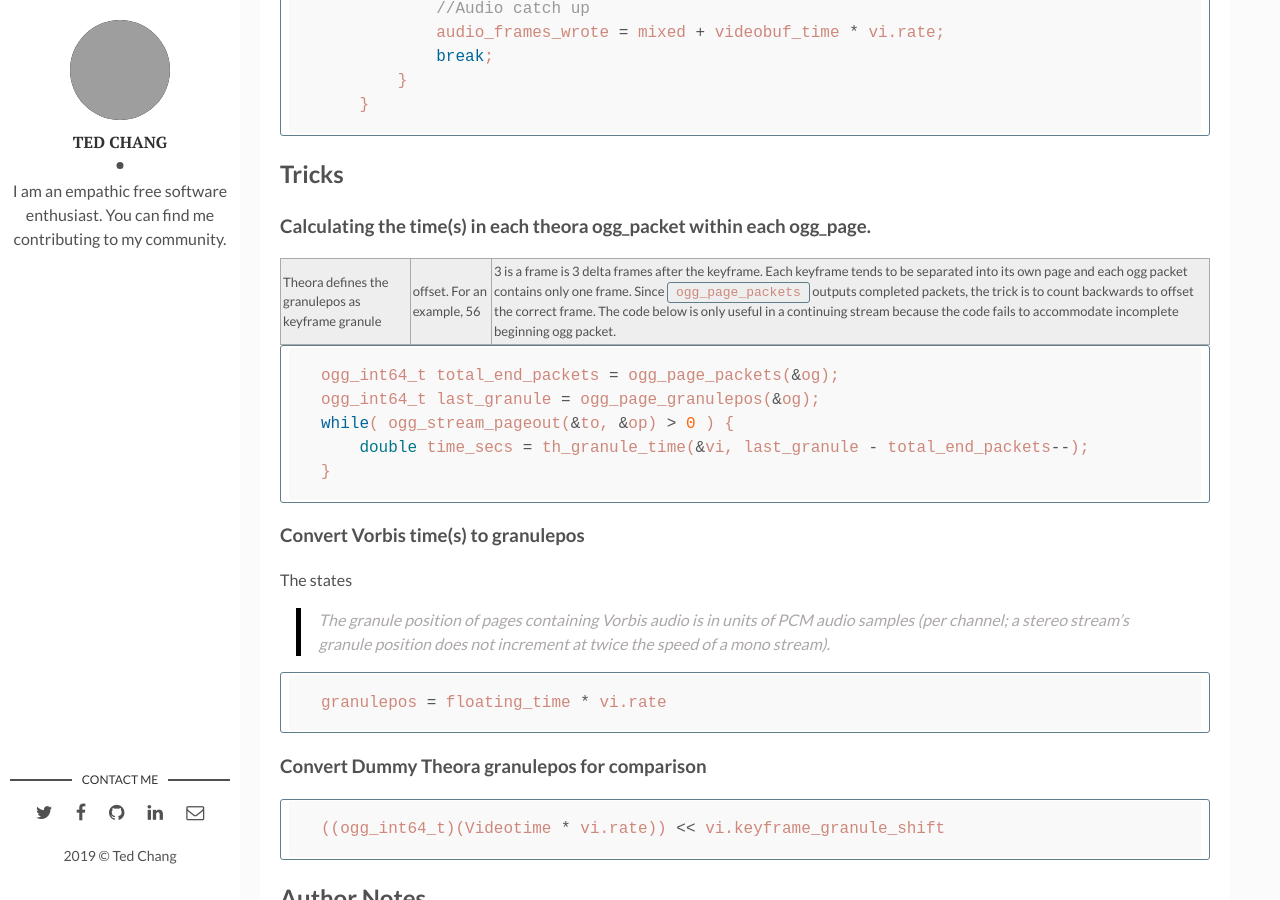
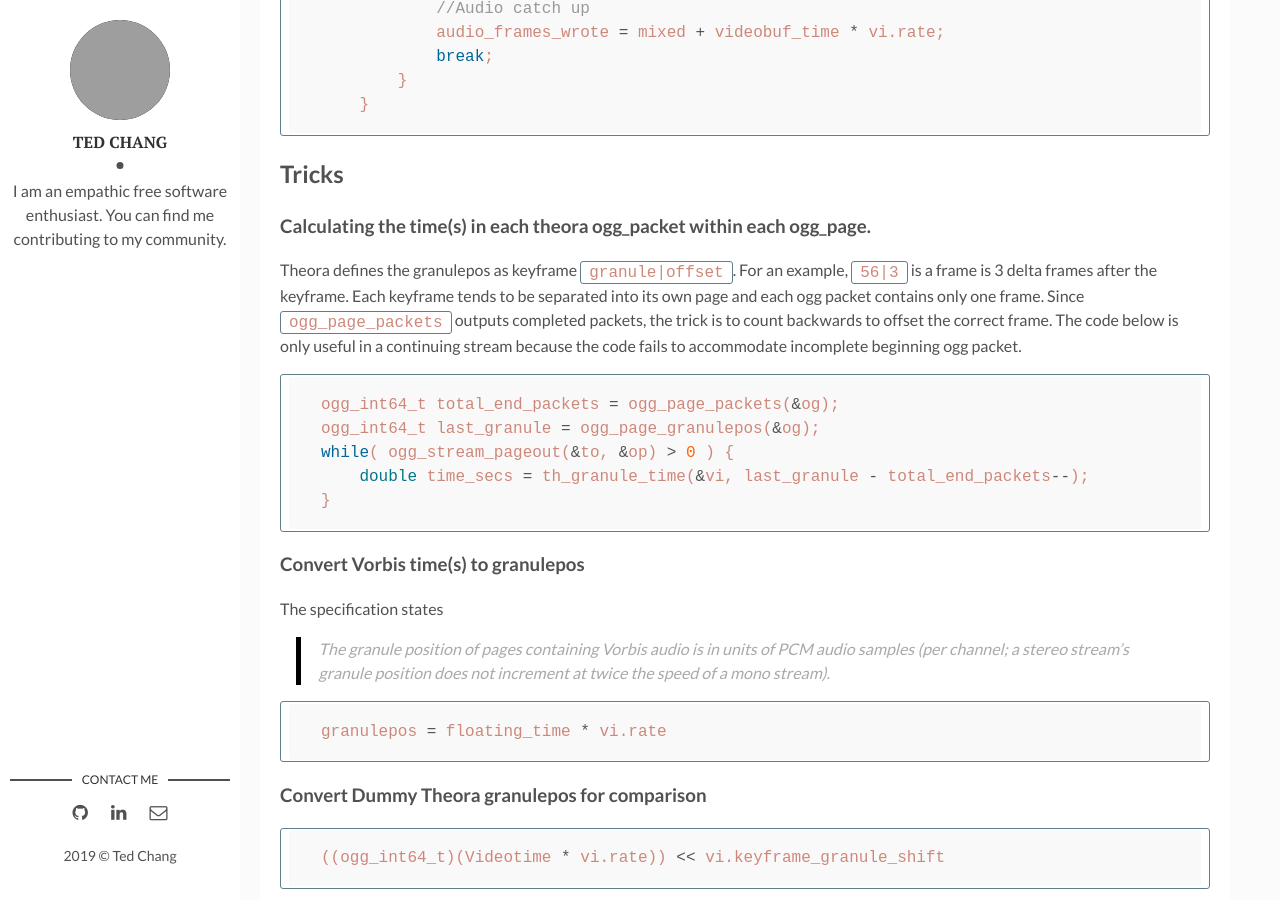
Before and after one commit to hungrymonkey/hungrymonkey.github.io, a Jekyll site: the page built from _posts/2019-10-22-seeking-three-moving-windows-ogg-theora.markdown, in a window 1280 px wide and 900 px high, scrolled down 9095 px. Built offline with Jekyll 4.4.1, drawn with Linux system fonts in a browser that asks for light colours; grey boxes are pictures that could not be loaded.

Commit message:
disable facebook and twitter buttons
Just code around | table symbol in markup

somehow the word is removed

````diff
--- a/_layouts/main.html
+++ b/_layouts/main.html
@@ -19,12 +19,13 @@ layout: default
         {% if site.social-twitter %}
           <li><a href="https://twitter.com/{{ site.social-twitter }}" target="_blank"><i class="fa fa-twitter" aria-hidden="true"></i></a></li>
         {% else %}
-          <li><a href="https://twitter.com/" target="_blank"><i class="fa fa-twitter" aria-hidden="true"></i></a></li>
+
+        <!---  <li> <a href="https://twitter.com/" target="_blank"><i class="fa fa-twitter" aria-hidden="true"></i></a> </li> -->
         {% endif %}
         {% if site.social-facebook %}
           <li><a href="https://facebook.com/{{ site.social-facebook }}" target="_blank"><i class="fa fa-facebook" aria-hidden="true"></i></a></li>
         {% else %}
-          <li><a href="https://facebook.com/" target="_blank"><i class="fa fa-facebook" aria-hidden="true"></i></a></li>
+        <!--- <li><a href="https://facebook.com/" target="_blank"><i class="fa fa-facebook" aria-hidden="true"></i></a></li> -->
         {% endif %}
         {% if site.social-github %}
           <li class="github"><a href="http://github.com/{{site.social-github}}" target="_blank"><i class="fa fa-github"></i></a></li>
--- a/_posts/2019-10-22-seeking-three-moving-windows-ogg-theora.markdown
+++ b/_posts/2019-10-22-seeking-three-moving-windows-ogg-theora.markdown
@@ -316,7 +316,7 @@ On the other hand, libvorbis and libogg provide limited facilities to help anyon
 
 ### Calculating the time(s) in each theora ogg_packet within each ogg_page.
 
-Theora defines the granulepos as keyframe granule|offset. For an example, 56|3 is a frame is 3 delta frames after the keyframe. Each keyframe tends to be separated into its own page and each ogg packet contains only one frame. Since `ogg_page_packets` outputs completed packets, the trick is to count backwards to offset the correct frame. The code below is only useful in a continuing stream because the code fails to accommodate incomplete beginning ogg packet.
+Theora defines the granulepos as keyframe `granule|offset`. For an example, `56|3` is a frame is 3 delta frames after the keyframe. Each keyframe tends to be separated into its own page and each ogg packet contains only one frame. Since `ogg_page_packets` outputs completed packets, the trick is to count backwards to offset the correct frame. The code below is only useful in a continuing stream because the code fails to accommodate incomplete beginning ogg packet.
 
 ```c
 ogg_int64_t total_end_packets = ogg_page_packets(&og);
@@ -327,7 +327,7 @@ while( ogg_stream_pageout(&to, &op) > 0 ) {
 ```
 ### Convert Vorbis time(s) to granulepos
 
-The   states
+The specification states
 > The granule position of pages containing Vorbis audio is in units of PCM audio samples (per channel; a stereo stream’s granule position does not increment at twice the speed of a mono stream).
 
 ```c
````
